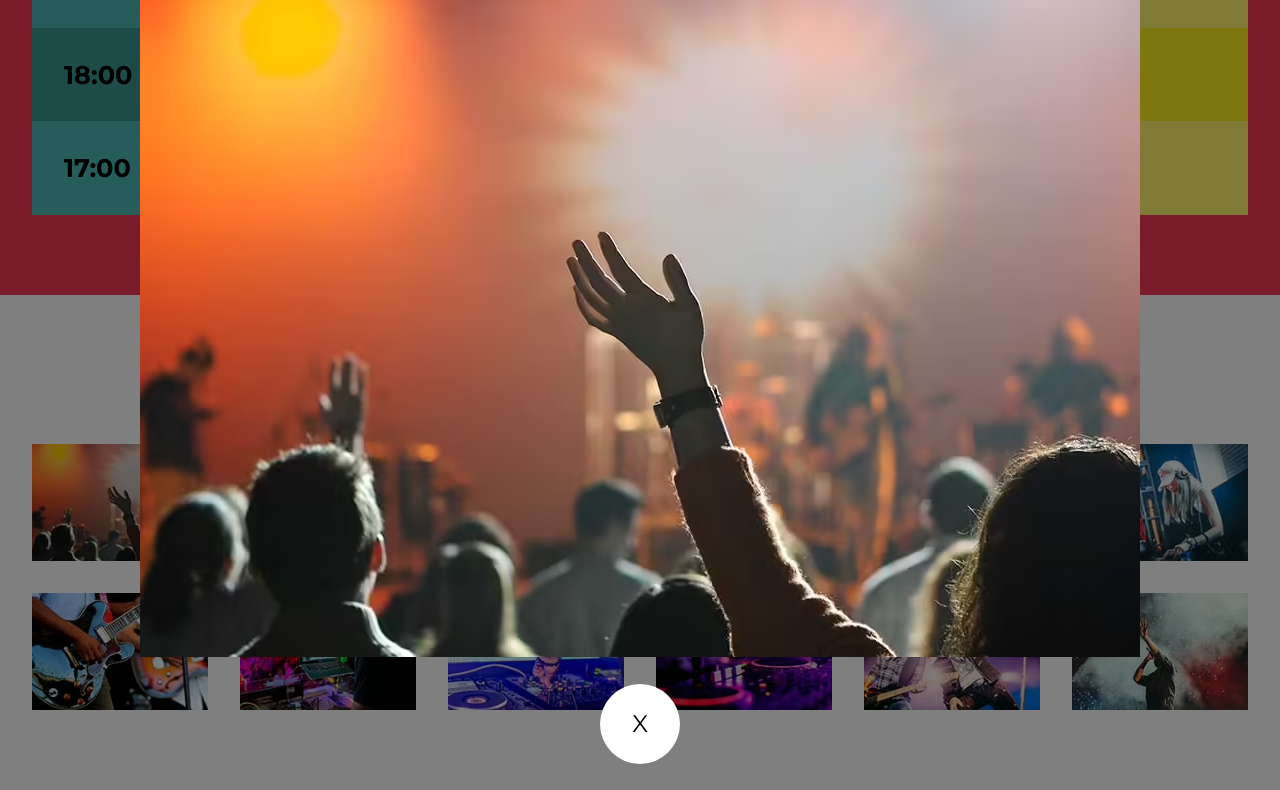
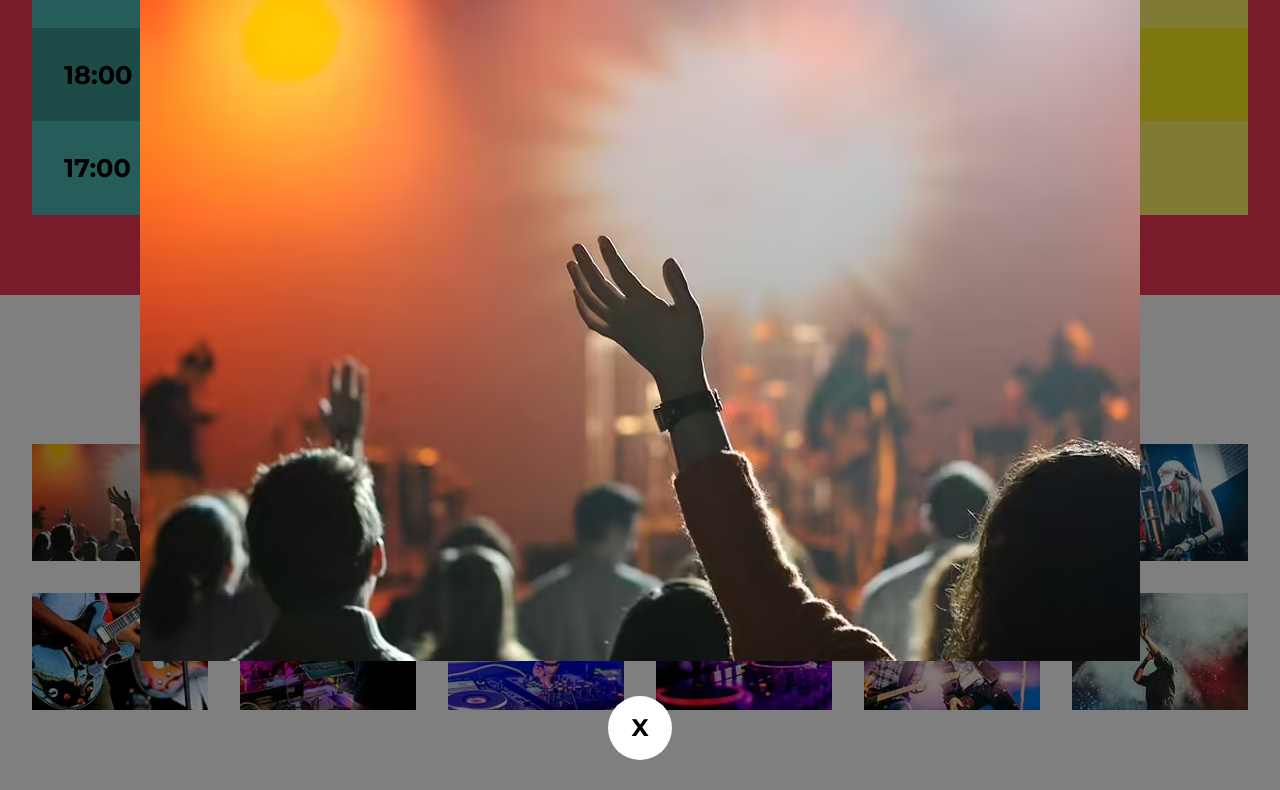
Before and after one commit to osk-max/festivalMusica, a website: page index.html in a window 1280 px wide. Both pictures are taken after a click on the element 120 px from the left and 3888 px from the top of the page. Shown: the part 3386-4176 px from the top of the page. Drawn offline with Linux system fonts and the light colour scheme; files that its build step writes are made by us from their sources.

Commit message:
Trabajando en el overlay de la galeria

```diff
--- a/src/js/app.js
+++ b/src/js/app.js
@@ -41,10 +41,19 @@ function mostrarImagen( id ) { // Lo utilizaremos para que nos indique a que fot
   const cerrarModal = document.createElement('P'); //Creamos el elemento parrafo
   cerrarModal.textContent = 'X'; // Agregamos el contenido txt una X
   cerrarModal.classList.add('btn-cerrar'); // Creamos la clase btn-cerrar
+  cerrarModal.onclick = function() { // Cuando de click indico que elimine el overlay
+      // Lo añade al html
+    const body = document.querySelector('body'); // Selecciono todo el body
+    body.classList.remove('fijar-body'); // Elimino la class del body
+
+    overlay.remove();
+
+  };
 
   overlay.appendChild(cerrarModal); // Lo agrego al overlay
 
   // Lo añade al html
   const body = document.querySelector('body'); // Selecciono todo el body
   body.appendChild(overlay) // Le agrego el overlay al body para que agrege la imagen y la muestre
+  body.classList.add('fijar-body'); // Le creo un class al body
 }
--- a/src/scss/base/_globales.scss
+++ b/src/scss/base/_globales.scss
@@ -12,6 +12,10 @@ html {
 body {
   font-family: v.$fuente_principal;
   font-size: 1.6rem;
+
+  &.fijar-body {
+    overflow: hidden;
+  }
 }
 
 p {
--- a/src/scss/layout/_galeria.scss
+++ b/src/scss/layout/_galeria.scss
@@ -44,11 +44,16 @@
 }
 
 .btn-cerrar {
-  width: 5rem;
-  height: 5rem;
+  width: 4rem;
+  height: 4rem;
   border-radius: 50%;
   background-color: v.$blanco;
   color: v.$negro;
   display: grid;
   place-items: center;
+  font-weight: 700;
+
+  &:hover {
+    cursor: pointer;
+  }
 }
```
Also changed, not shown: build/app.js, build/css/app.css.
